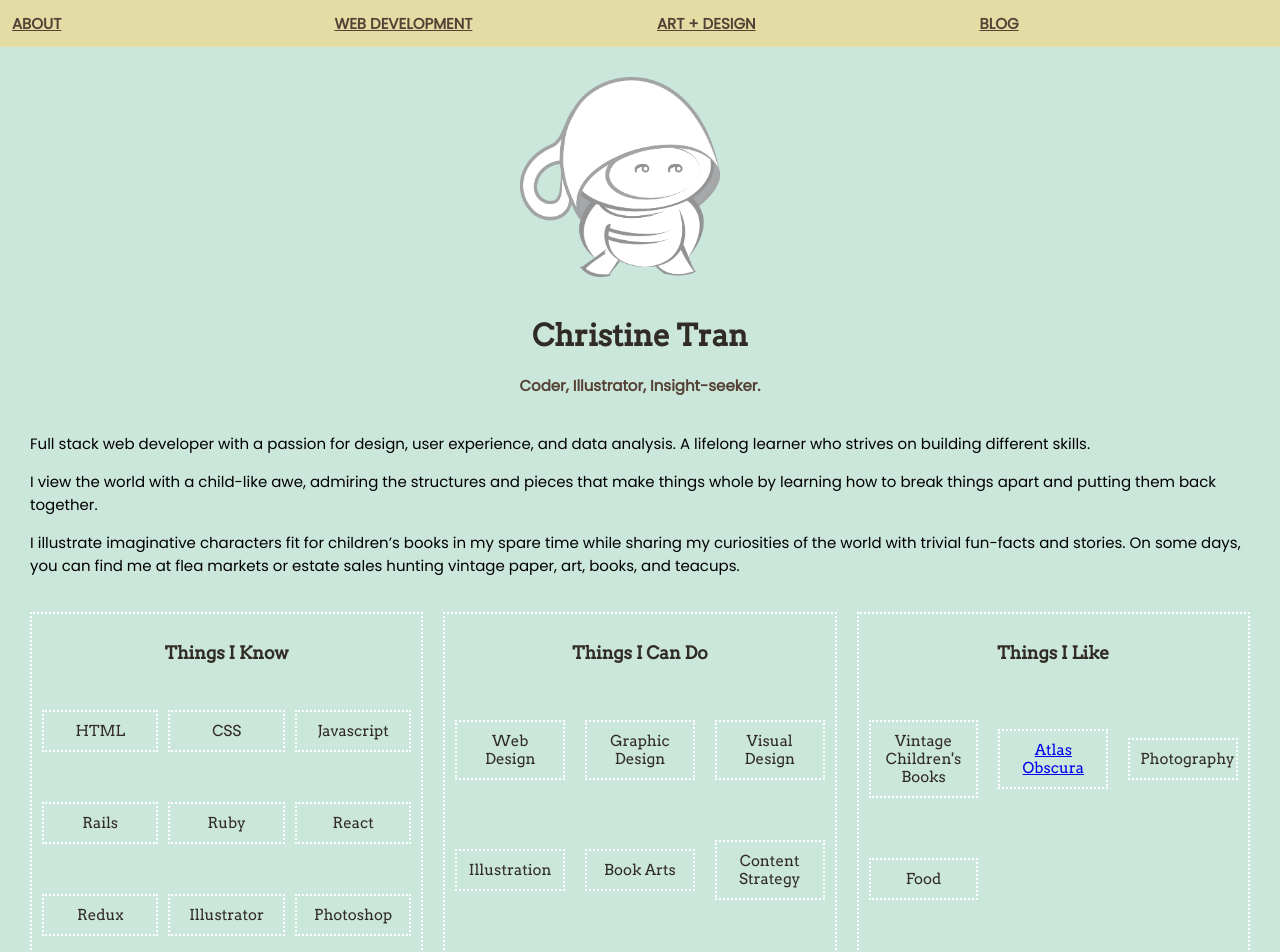
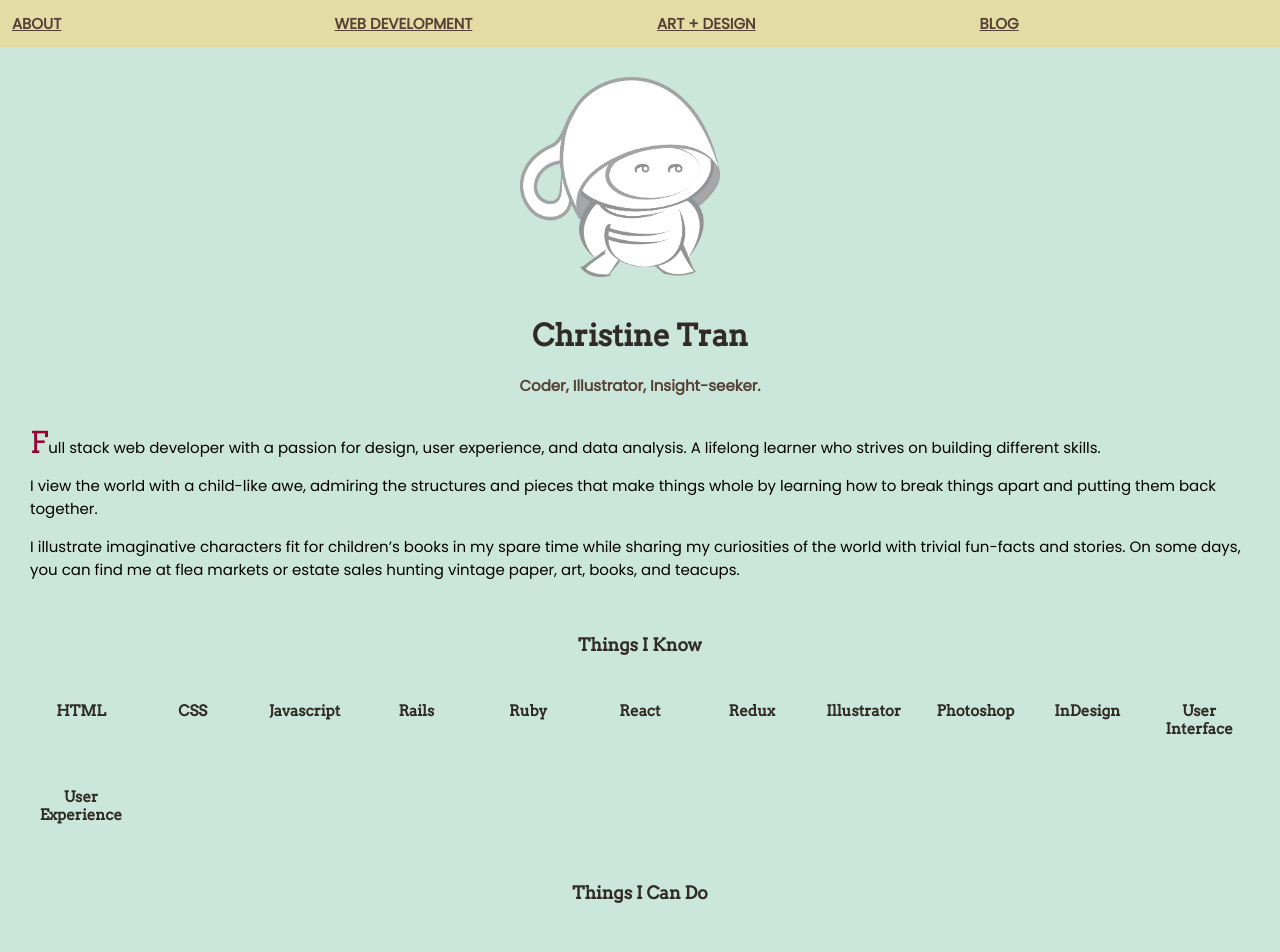
Before and after one commit to christinetran825/tofukid-website, a React (Create React App) app: page / in a window 1280 px wide. Shown: the top 952 px of the page. Built offline with nearby package versions, Linux system fonts and the light colour scheme.

Commit message:
cleaned up experience section

```diff
--- a/src/App.css
+++ b/src/App.css
@@ -91,14 +91,13 @@ ul.socials {
     "cover-title"
 }
 
-.about {
-  padding: 0 30px;
+.blurb {
   text-align: left;
 }
 
-.about p:first-child:first-letter {
+.blurb p:first-child:first-letter {
   color: #903;
-  font-family:  'Arvo', serif;
+  font-family: 'Arvo', serif;
   font-size: 30px;
   line-height: 20px;
 }
@@ -107,48 +106,37 @@ ul.socials {
 .experiences {
   display: grid;
   grid-gap: 20px;
-  grid-template-columns: repeat(auto-fit, minmax(200px, 1fr));
+  grid-template-columns: repeat(auto-fit, minmax(200px, 1fr, 1fr));
+  grid-template-areas:
+    "skills-1"
+    "skills-2"
+    "skills-3";
 }
 
-.experiences h3 {
+.experience {
+  text-align: center;
+  align-items: center;
+}
+
+.things-know,
+.things-do,
+.things-like {
+  display: grid;
+  grid-gap: 10px;
+  grid-template-columns: repeat(auto-fit, minmax(100px, 1fr));
+}
+
+.things-know h3,
+.things-do h3,
+.things-like h3 {
   grid-column: 1 / -1;
   text-align: center;
 }
 
-.experiences h4 {
-  font-weight: 300;
-}
-
-.things-know {
-  display: grid;
-  grid-gap: 10px;
-  grid-template-columns: repeat(auto-fit, minmax(100px, 1fr));
+.things-know h4,
+.things-do h4,
+.things-like h4 {
   align-items: center;
-  justify-content: center;
-}
-
-.things-do {
-  display: grid;
-  grid-gap: 20px;
-  grid-template-columns: repeat(auto-fit, minmax(100px, 1fr));
-  align-items: center;
-  justify-content: center;
-}
-
-.things-like {
-  display: grid;
-  grid-gap: 20px;
-  grid-template-columns: repeat(auto-fit, minmax(100px, 1fr));
-  align-items: center;
-  justify-content: center;
-}
-
-.experience {
-  /* background: #E3DDA5; */
-  padding: 10px;
-  border: 2px dotted white;
-  text-align: center;
-  /* box-shadow: 0 0 4px  rgba(0,0,0,0.1); */
 }
 
 /* Drop Cap */
@@ -159,6 +147,33 @@ ul.socials {
   font-family:  'Arvo', serif;
   font-size: 30px;
   line-height: 20px;
+}
+
+/* Shared between ArtDesign & Web Development */
+
+.details {
+  display: grid;
+  grid-template-columns: 220px 1fr;
+}
+
+.details h3 {
+  grid-column: 1 / 2;
+  border-bottom: 2px solid #554135;
+  color: #554135
+}
+
+.details p {
+  grid-column: 1 / -1;
+}
+
+.images {
+  display: grid;
+  grid-gap: 20px;
+  grid-template-columns: repeat(auto-fit, minmax(70px, 1fr));
+}
+
+.images img {
+  width: 100%;
 }
 
 /* Web Development */
@@ -247,28 +262,3 @@ ul.socials {
     "details"
     "images"
 }
-
-.details {
-  display: grid;
-  grid-template-columns: 220px 1fr;
-}
-
-.details h3 {
-  grid-column: 1 / 2;
-  border-bottom: 2px solid #554135;
-  color: #554135
-}
-
-.details p {
-  grid-column: 1 / -1;
-}
-
-.images {
-  display: grid;
-  grid-gap: 20px;
-  grid-template-columns: repeat(auto-fit, minmax(70px, 1fr));
-}
-
-.images img {
-  width: 100%;
-}
```
